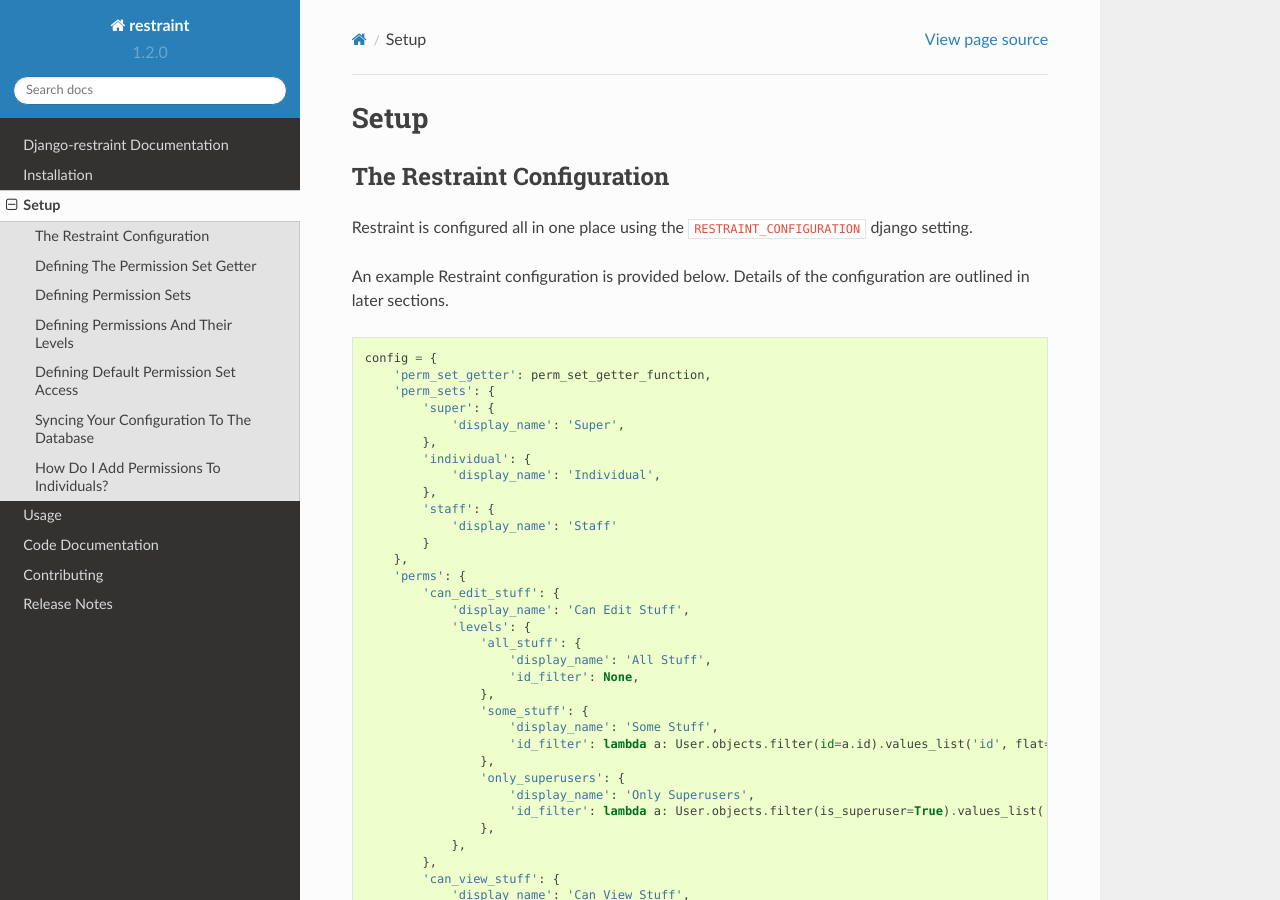
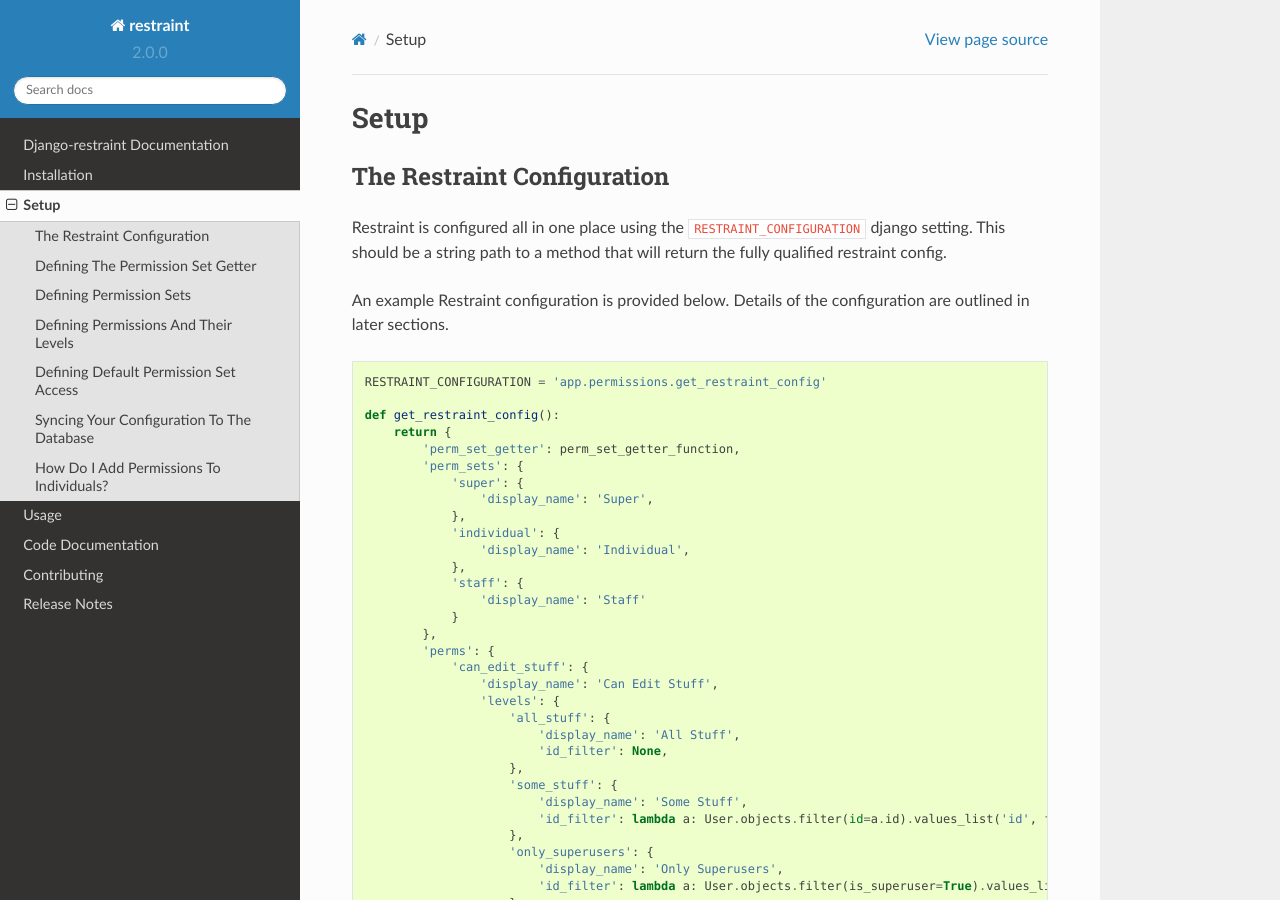
Before and after one commit to ambitioninc/django-restraint, a Sphinx documentation site: the page built from docs/setup.rst, in a window 1280 px wide and 900 px high. Built offline with Sphinx 7.4.7 and the Read the Docs theme 2.0.0, drawn with Linux system fonts in a browser that asks for light colours.

```diff
--- a/docs/release_notes.rst
+++ b/docs/release_notes.rst
@@ -1,5 +1,11 @@
 Release Notes
 =============
+
+v2.0.0
+------
+* Removed `RESTRAINT_CONFIG` global variable, replaced with `get_restraint_config` method
+* Removed `register_restraint_config` method, replaced with `RESTRAINT_CONFIGURATION` django setting
+* Added `is_private` flag to PermSet model
 
 v1.2.0
 ------
--- a/docs/setup.rst
+++ b/docs/setup.rst
@@ -4,62 +4,65 @@ Setup
 The Restraint Configuration
 ---------------------------
 Restraint is configured all in one place using the :code:`RESTRAINT_CONFIGURATION` django setting.
+This should be a string path to a method that will return the fully qualified restraint config.
 
 An example Restraint configuration is provided below. Details of the configuration are outlined in later sections.
 
 
 .. code-block:: python
 
+    RESTRAINT_CONFIGURATION = 'app.permissions.get_restraint_config'
 
-    config = {
-        'perm_set_getter': perm_set_getter_function,
-        'perm_sets': {
-            'super': {
-                'display_name': 'Super',
+    def get_restraint_config():
+        return {
+            'perm_set_getter': perm_set_getter_function,
+            'perm_sets': {
+                'super': {
+                    'display_name': 'Super',
+                },
+                'individual': {
+                    'display_name': 'Individual',
+                },
+                'staff': {
+                    'display_name': 'Staff'
+                }
             },
-            'individual': {
-                'display_name': 'Individual',
-            },
-            'staff': {
-                'display_name': 'Staff'
-            }
-        },
-        'perms': {
-            'can_edit_stuff': {
-                'display_name': 'Can Edit Stuff',
-                'levels': {
-                    'all_stuff': {
-                        'display_name': 'All Stuff',
-                        'id_filter': None,
-                    },
-                    'some_stuff': {
-                        'display_name': 'Some Stuff',
-                        'id_filter': lambda a: User.objects.filter(id=a.id).values_list('id', flat=True),
-                    },
-                    'only_superusers': {
-                        'display_name': 'Only Superusers',
-                        'id_filter': lambda a: User.objects.filter(is_superuser=True).values_list('id', flat=True),
+            'perms': {
+                'can_edit_stuff': {
+                    'display_name': 'Can Edit Stuff',
+                    'levels': {
+                        'all_stuff': {
+                            'display_name': 'All Stuff',
+                            'id_filter': None,
+                        },
+                        'some_stuff': {
+                            'display_name': 'Some Stuff',
+                            'id_filter': lambda a: User.objects.filter(id=a.id).values_list('id', flat=True),
+                        },
+                        'only_superusers': {
+                            'display_name': 'Only Superusers',
+                            'id_filter': lambda a: User.objects.filter(is_superuser=True).values_list('id', flat=True),
+                        },
                     },
                 },
+                'can_view_stuff': {
+                    'display_name': 'Can View Stuff',
+                    'levels': constants.BOOLEAN_LEVELS_CONFIG,
+                }
             },
-            'can_view_stuff': {
-                'display_name': 'Can View Stuff',
-                'levels': constants.BOOLEAN_LEVELS_CONFIG,
-            }
-        },
-        'default_access': {
-            'super': {
-                'can_edit_stuff': ['all_stuff', 'some_stuff'],
-                'can_view_stuff': [constants.BOOLEAN_LEVELS_NAME],
-            },
-            'individual': {
-                'can_edit_stuff': ['some_stuff'],
-            },
-            'staff': {
-                'can_edit_stuff': ['some_stuff', 'only_superusers']
+            'default_access': {
+                'super': {
+                    'can_edit_stuff': ['all_stuff', 'some_stuff'],
+                    'can_view_stuff': [constants.BOOLEAN_LEVELS_NAME],
+                },
+                'individual': {
+                    'can_edit_stuff': ['some_stuff'],
+                },
+                'staff': {
+                    'can_edit_stuff': ['some_stuff', 'only_superusers']
+                }
             }
         }
-    }
 
 Defining The Permission Set Getter
 ----------------------------------
--- a/restraint/version.py
+++ b/restraint/version.py
@@ -1 +1 @@
-__version__ = '1.2.0'
+__version__ = '2.0.0'
```
